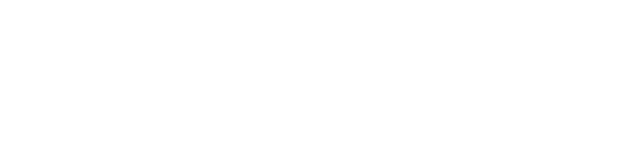
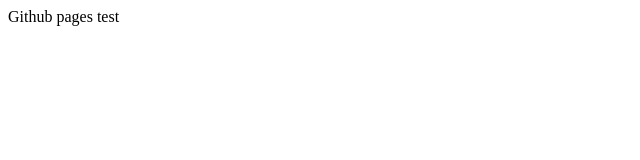
Before and after one commit to pvhee/pvhee.github.com, a plain HTML site: page index.html in a window 1280 px wide. Shown: the whole page, without its empty margins (0-640 px from the left). Drawn offline with Linux system fonts and the light colour scheme.

Commit message:
testing github pages

```diff
--- a/index.html
+++ b/index.html
@@ -6,5 +6,6 @@
   <title>Pvhee Github Pages</title>
 </head>
 <body>
+  Github pages test
 </body>
 </html>
```
